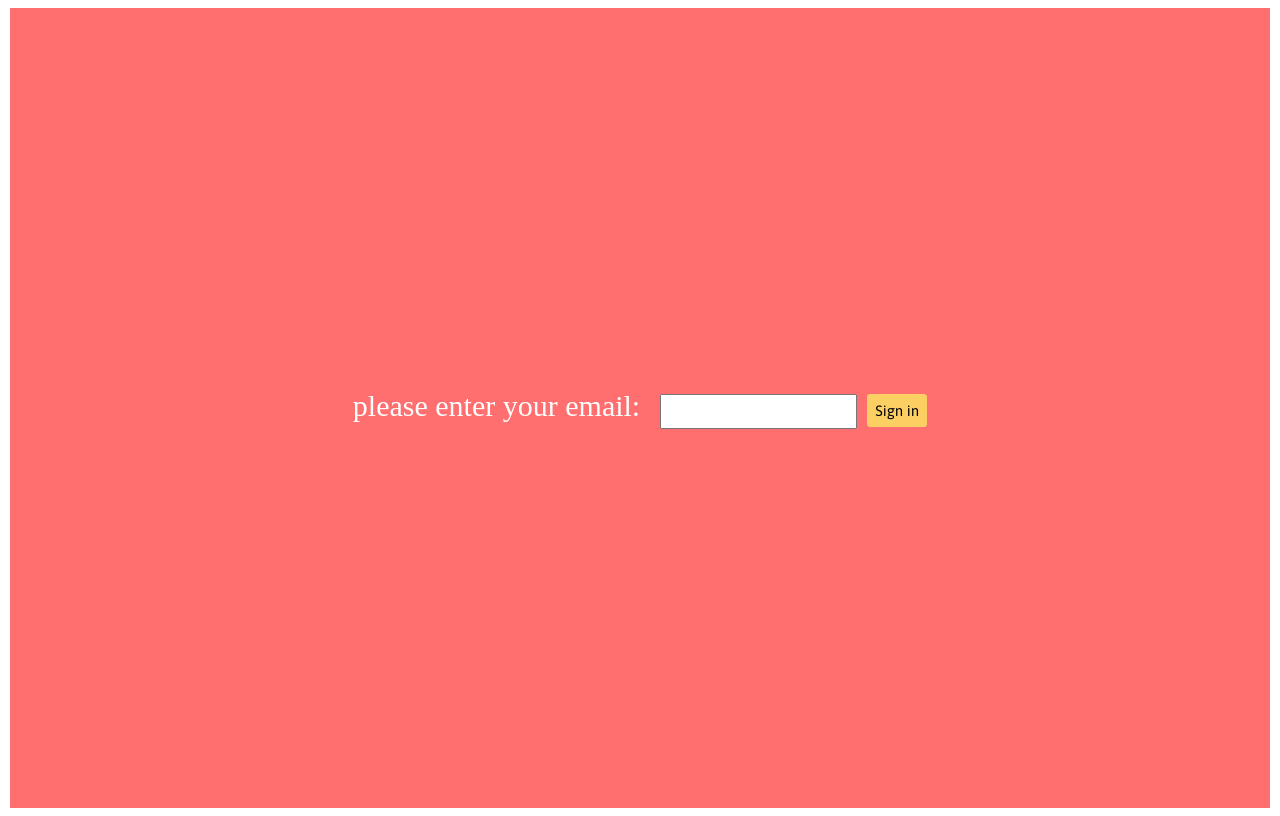
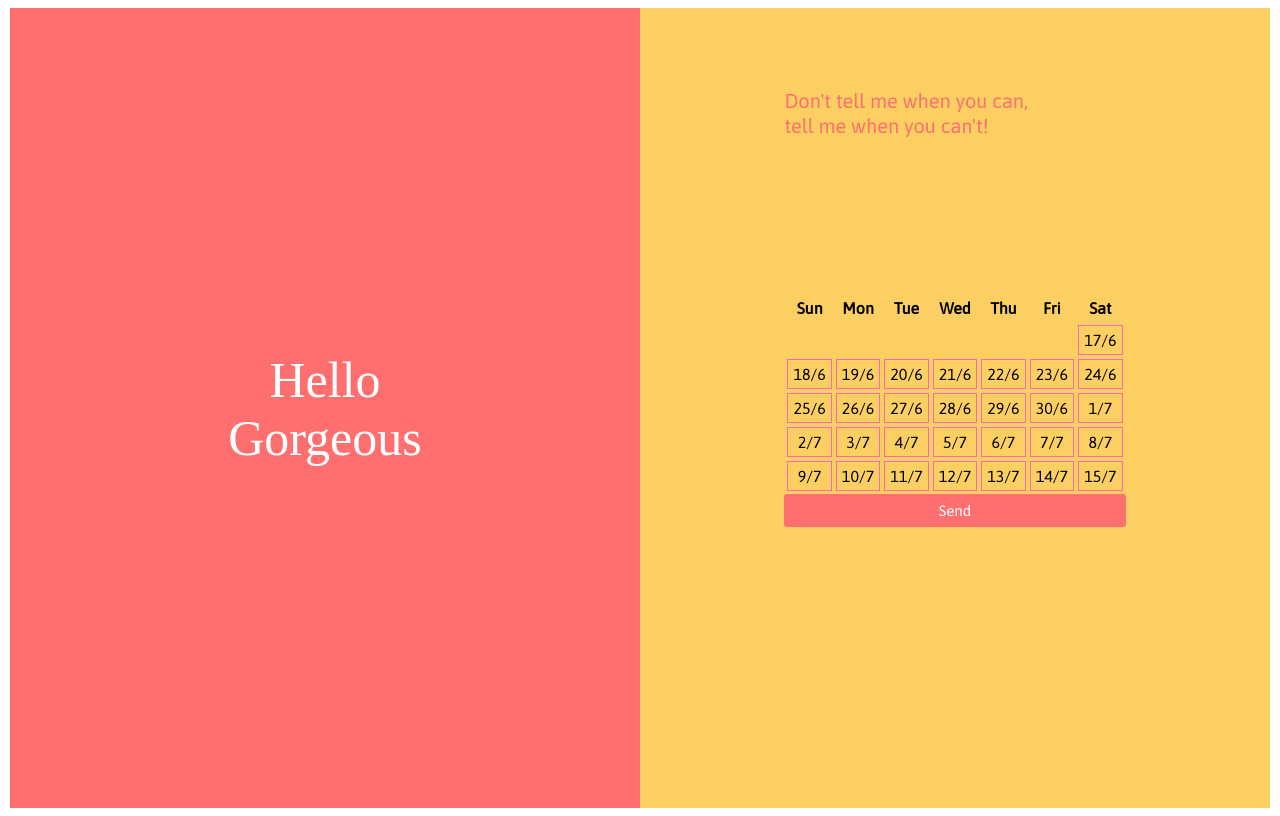
Before and after one commit to Hilaker/DateIt, a React (Create React App) app: page /dateit in a window 1280 px wide. Built offline with nearby package versions, Linux system fonts and the light colour scheme; a web font is replaced by a local one; what react-router-redux would draw is missing.

Commit message:
Add fetch

```diff
--- a/package.json
+++ b/package.json
@@ -3,13 +3,15 @@
   "version": "0.1.0",
   "private": true,
   "dependencies": {
+    "fetch": "^1.1.0",
     "react": "^15.5.4",
     "react-dom": "^15.5.4",
     "react-redux": "^5.0.5",
     "react-router-dom": "^4.1.1",
     "react-router-redux": "^4.0.8",
     "redux": "^3.6.0",
-    "redux-thunk": "^2.2.0"
+    "redux-thunk": "^2.2.0",
+    "whatwg-fetch": "^2.0.3"
   },
   "devDependencies": {
     "css-loader": "^0.28.4",
--- a/src/actions/actionTypes.js
+++ b/src/actions/actionTypes.js
@@ -5,3 +5,4 @@
 export const FETCH_DATA_FROM_SERVER = 'FETCH_DATA_FROM_SERVER';
 export const SIGN_IN = 'SIGN_IN';
 export const SET_EMAIL_TO_STORE = 'SET_EMAIL_TO_STORE';
+export const SAVE_DATES = 'SAVE_DATES';
--- a/src/actions/commonActions.js
+++ b/src/actions/commonActions.js
@@ -2,6 +2,7 @@
  * Created by hilakerer1 on 19/06/2017.
  */
 import {SET_EMAIL_TO_STORE} from './actionTypes';
+import {ajax} from '../common/utils.js'
 
 export function setEmailToStore(email){
     return {
@@ -15,3 +16,10 @@ export function signInAction(email){
        dispatch(setEmailToStore(email));
    }
 }
+
+export function saveDates(dates) {
+    return function(dispatch) {
+        //todo fetch server call
+        var response = ajax('myUrl', "hello");
+    }
+}
--- /dev/null
+++ b/src/common/utils.js
@@ -0,0 +1,23 @@
+/**
+ * Created by hilakerer1 on 26/06/2017.
+ */
+import 'whatwg-fetch';
+
+export function ajax(url, data){
+    var requestObj = {
+        method: 'POST',
+        body: data, ///parametrize?
+        headers: {'Content-Type': 'application/x-www-form-urlencoded; charset=UTF-8'}
+    }
+    return fetch(url, requestObj).then(checkAjaxStatus).then(response => response.json());
+}
+
+export function checkAjaxStatus(response){
+    if(response.ok){
+        return response;
+    }else {
+        var error = new Error(response.statusText);
+        error.response = response;
+        throw error;
+    }
+}
--- a/src/components/DateIt.js
+++ b/src/components/DateIt.js
@@ -17,12 +17,21 @@ class DateIt extends React.Component {
     handleChange(event) {
         this.setState({email: event.target.value});
     }
+    onSendClick(){
+
+    }
     render() {
-        if(this.props.email){
+        if(this.props.email || true){
             return (
                 <div>
                     <div className='content-box left-content'><span className='title'>Hello <br></br> Gorgeous</span></div>
-                    <div className='content-box right-content'><span><div className='title'>Don't tell me when you can,<br></br>tell me when you can't!</div><DatesContainer /></span></div>
+                    <div className='content-box right-content'>
+                        <span>
+                            <div className='title'>Don't tell me when you can,<br></br>tell me when you can't!</div>
+                            <DatesContainer />
+                            <div className='send-button' onClick={this.onSendClick.bind(this)}>Send </div>
+                        </span>
+                    </div>
                 </div>);
         }else {
             return (
--- a/src/styles/Dateit.sass
+++ b/src/styles/Dateit.sass
@@ -61,3 +61,13 @@
         text-align: left
         font-size: 20px
         color: $dates-theme-color
+    .send-button
+        padding: 8px
+        border-radius: 3px
+        color: white
+        background-color: $dates-theme-color
+        font-size: 15px
+        font-family: 'Asap'
+        cursor: pointer
+        &:hover
+            background-color: $dates-dark-color
--- a/src/styles/Globals.sass
+++ b/src/styles/Globals.sass
@@ -2,6 +2,7 @@ $app-theme-color: #386665
 //$app-theme-color-transparent: rgb(0,68,68)
 $hot-pink : hotpink
 $dates-theme-color: #ff6f6f
+$dates-dark-color: #CC5959
 $yellow : #fbcf61
 
 .button
```
